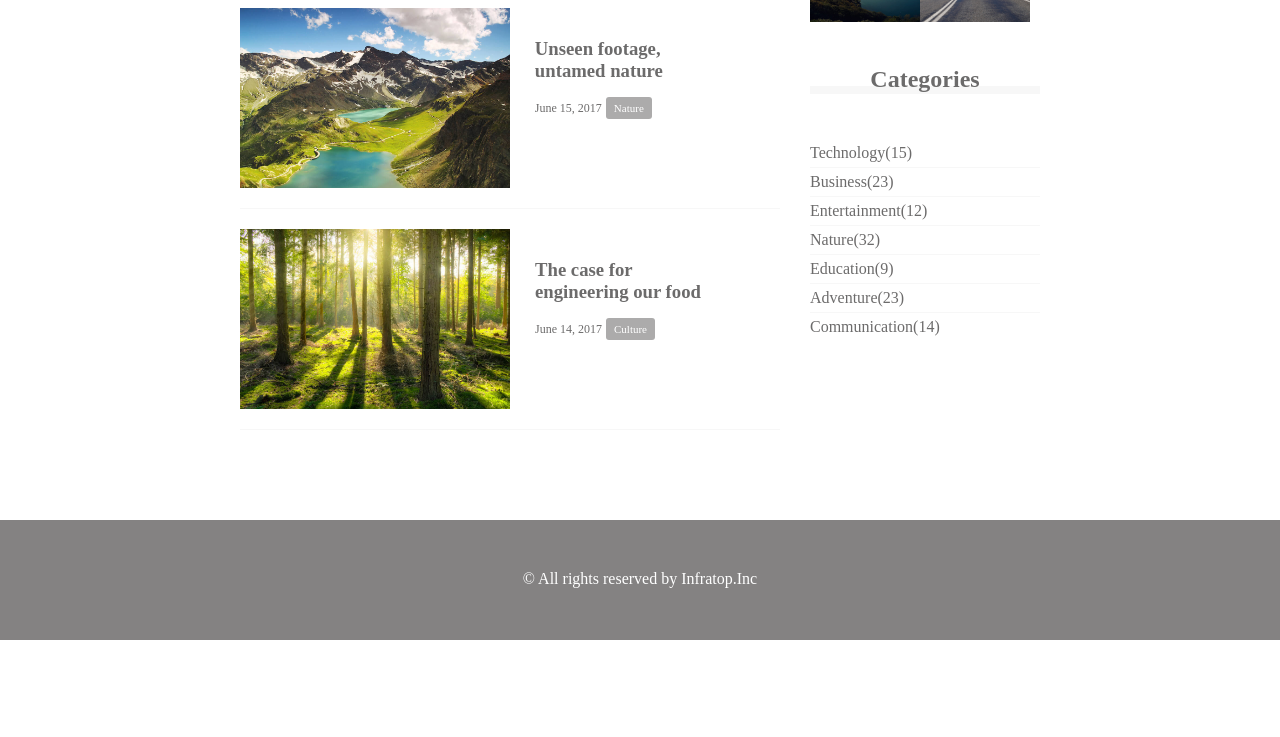
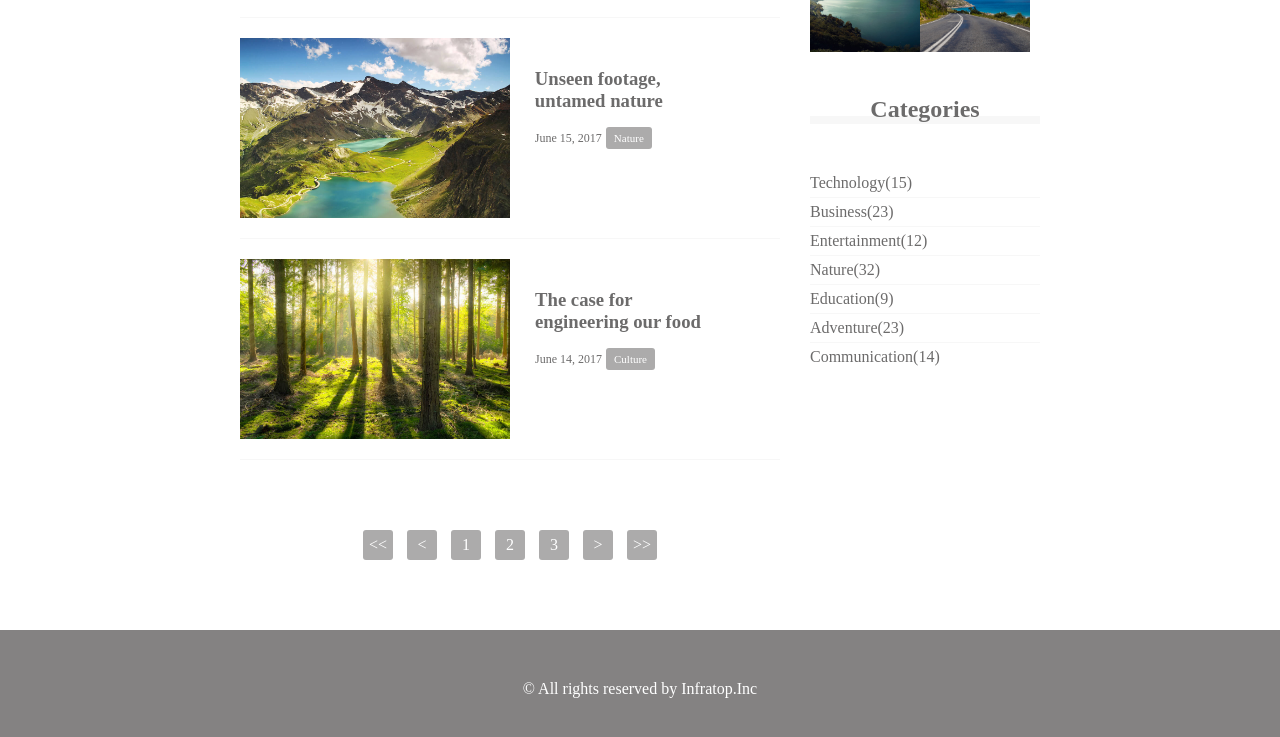
Before and after one commit to shussaa327/caravan, a plain HTML site: page index.html in a window 1280 px wide. Shown: the part 1255-1992 px from the top of the page. Before the commit the page ends 1895 px from the top, so only its background shows below. Drawn offline with Linux system fonts and the light colour scheme.

Commit message:
[Finish] Confirmation1-8-3

```diff
--- a/index.html
+++ b/index.html
@@ -104,6 +104,15 @@
 					</section>
 				</div>
 			</div>
+			<div class="pagination">
+				<p><<</p>
+				<p><</p>
+				<p>1</p>
+				<p>2</p>
+				<p>3</p>
+				<p>></p>
+				<p>>></p>
+			</div>
 		</section>
 		<div class="sidebar">
 			<section class="popular">
--- a/style.css
+++ b/style.css
@@ -15,7 +15,7 @@ a{
 header {
 	width: 100%;
 	height: 120px;
-	margin: 0 auto;
+	margin: 15px auto;
 	text-align: center;
 }
 header .headline{
@@ -98,6 +98,20 @@ main{
 	color: #fff;
 	font-size: 11px;
 }
+.pagination{
+	text-align: center;
+	padding-top: 50px;
+}
+.pagination p{
+	width: 30px;
+	height: 30px;
+	display: inline-block;
+	color: white;
+	background-color: #acabab;
+	border-radius: 3px;
+	margin: 0 5px;
+	line-height: 30px;
+}
 .sidebar{
 	width: 230px;
 	float: left;
```
